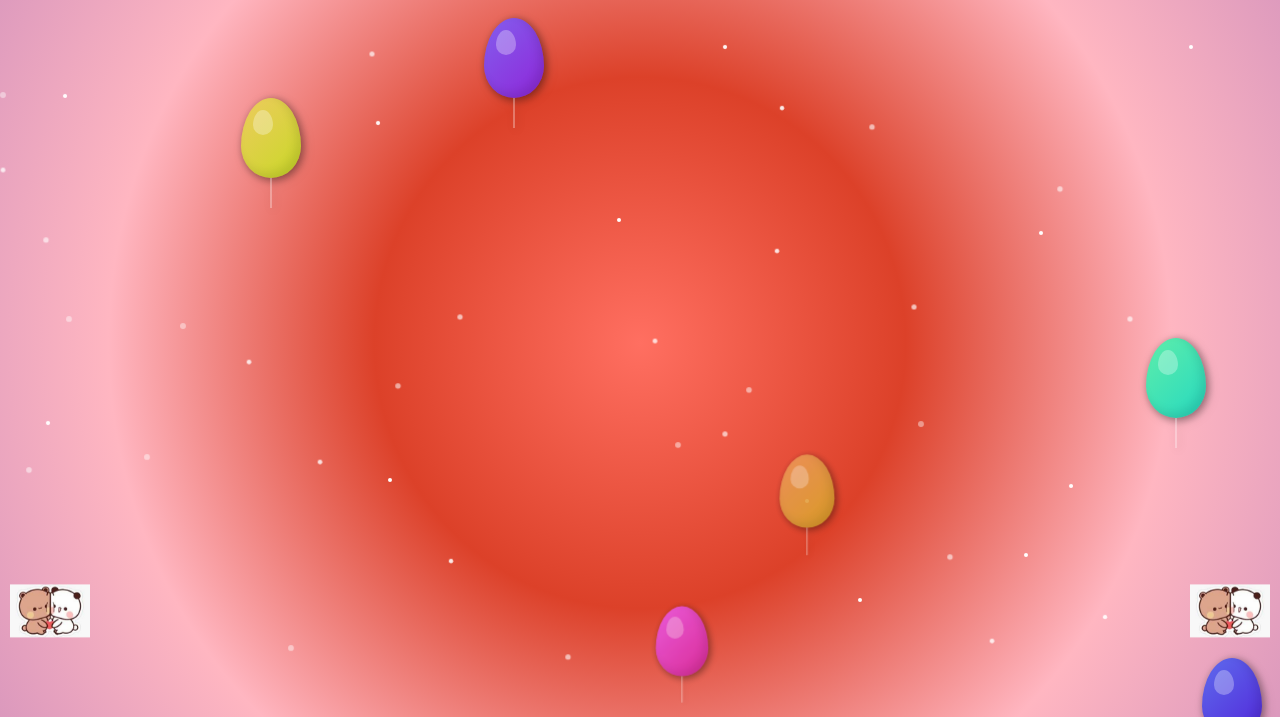
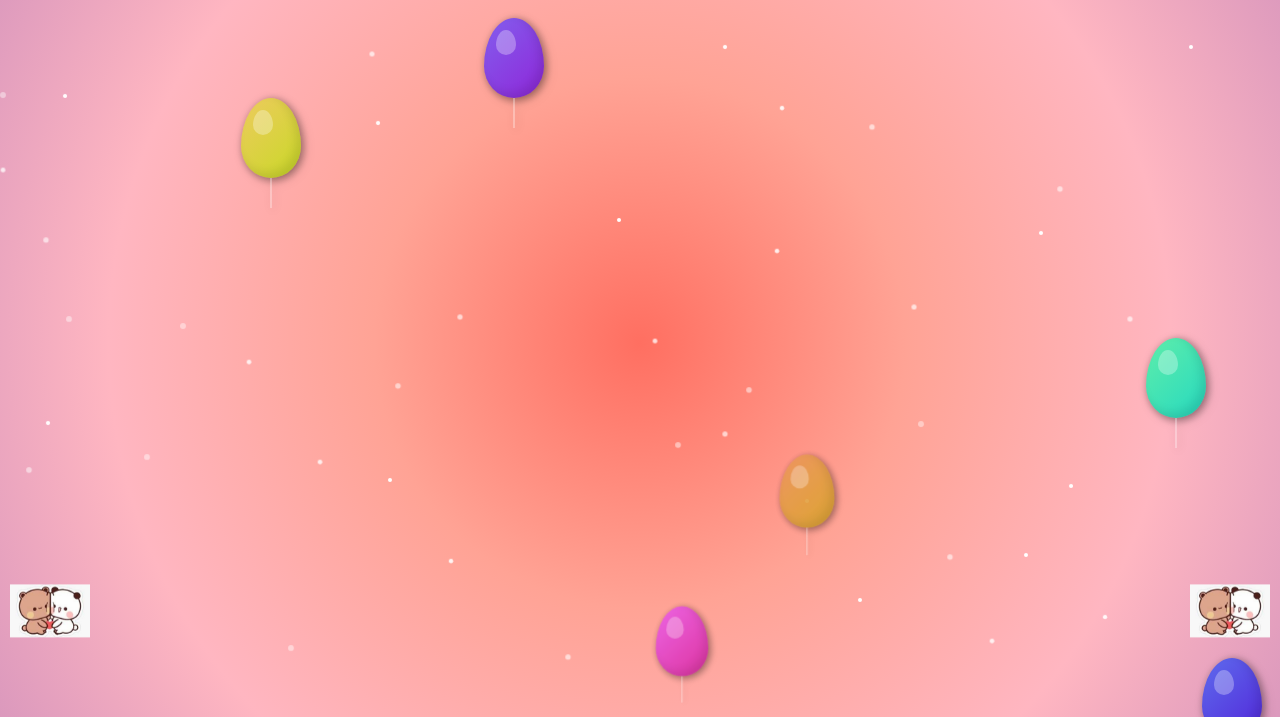
Before and after one commit to khurram-mughal-hub/chat-code, a website: page index.html in a window 1280 px wide. Shown: the part 132-849 px from the top of the page. Drawn offline with Linux system fonts and the light colour scheme.

Commit message:
Update style.css

```diff
--- a/style.css
+++ b/style.css
@@ -1,6 +1,6 @@
 :root {
   --p1: #ff6f61;
-  --p2: #dc4129;
+  --p2: #ffa395;
   --p3: #ffb6c1;
   --p4: #d291bc;
 }
```
